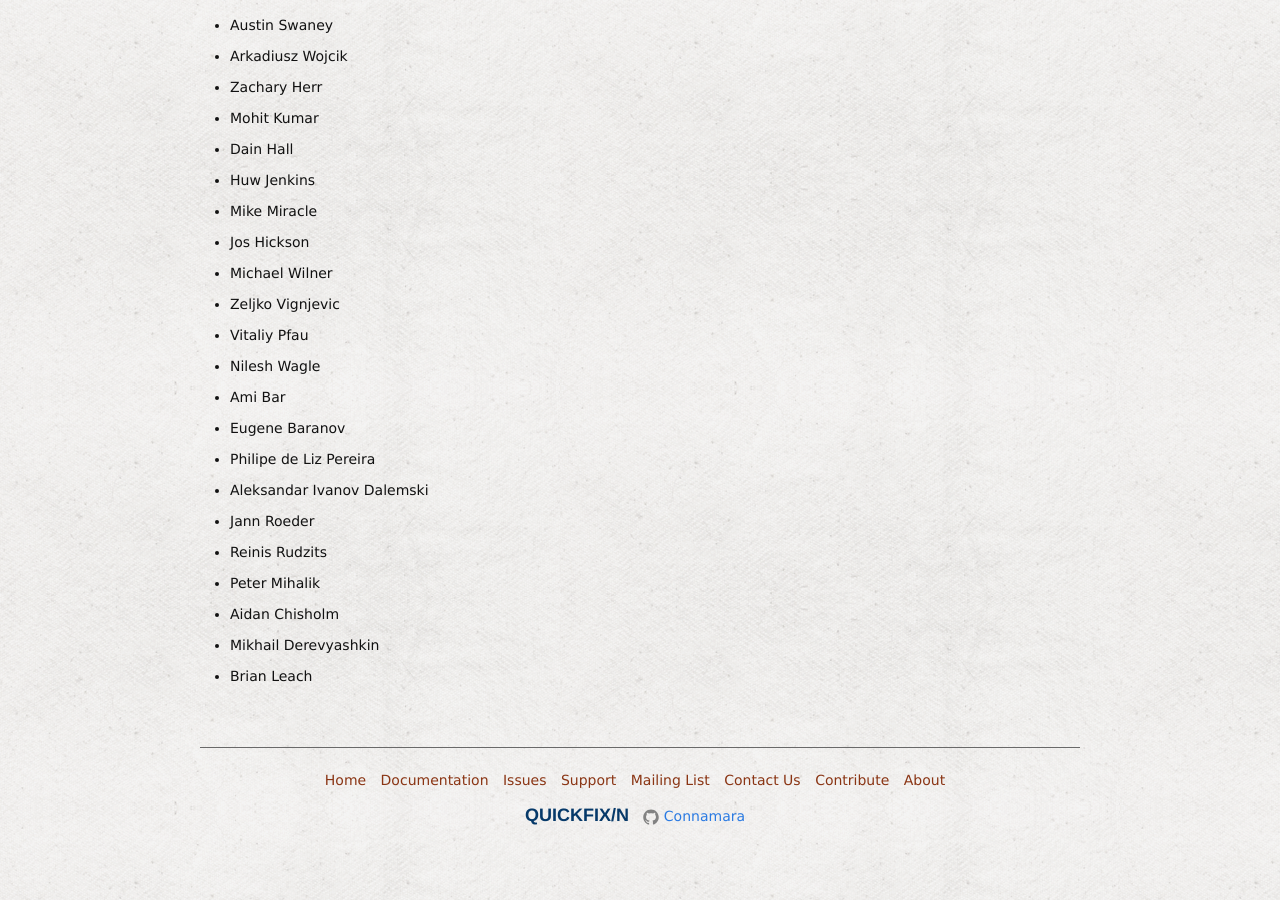
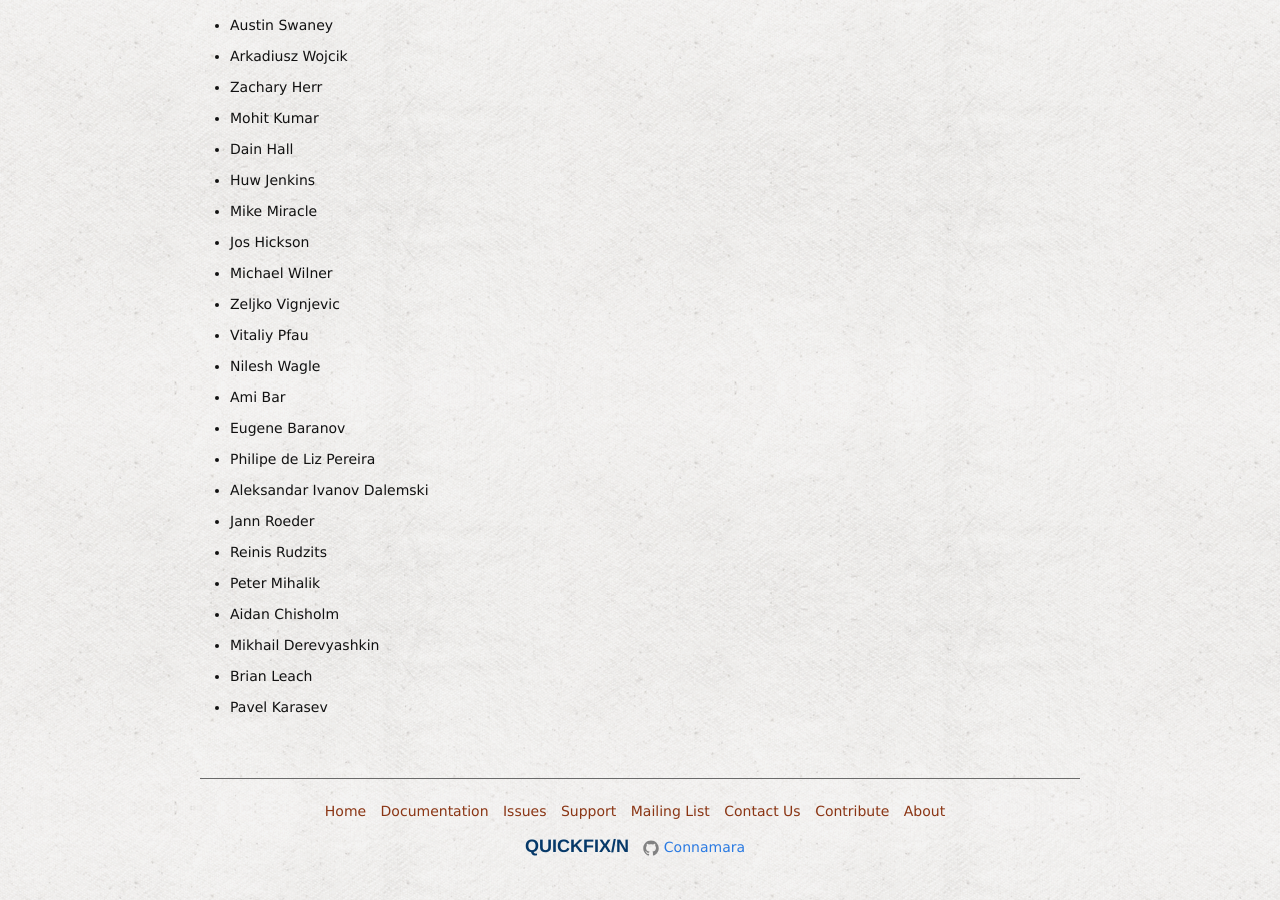
Before and after one commit to connamara/quickfixn, a Jekyll site: the page built from web/views/about/credits.md, in a window 1280 px wide and 900 px high, scrolled down 1712 px. Built offline with Jekyll 4.4.1, drawn with Linux system fonts in a browser that asks for light colours.

Commit message:
add Pavel Karasev (#606)

```diff
--- a/web/views/about/credits.md
+++ b/web/views/about/credits.md
@@ -77,3 +77,4 @@ Contributors
 - Aidan Chisholm
 - Mikhail Derevyashkin
 - Brian Leach
+- Pavel Karasev
```
